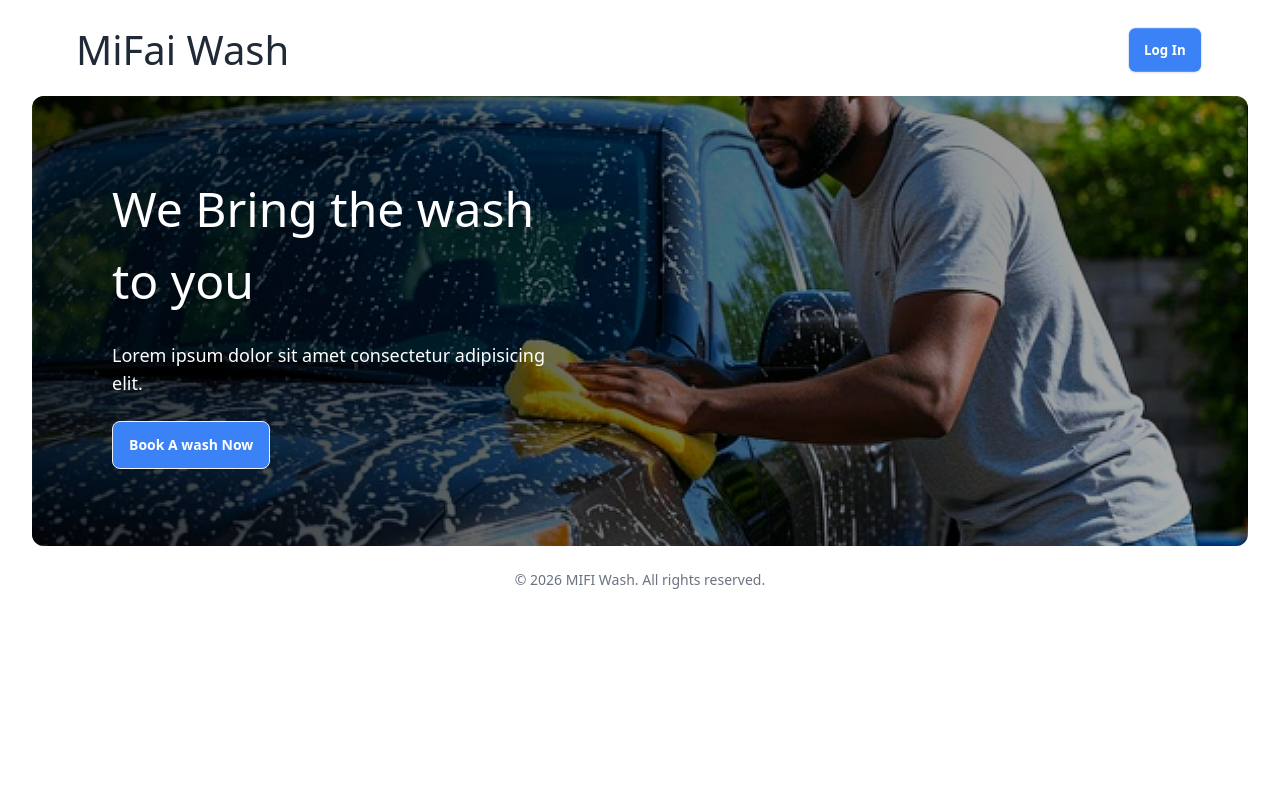
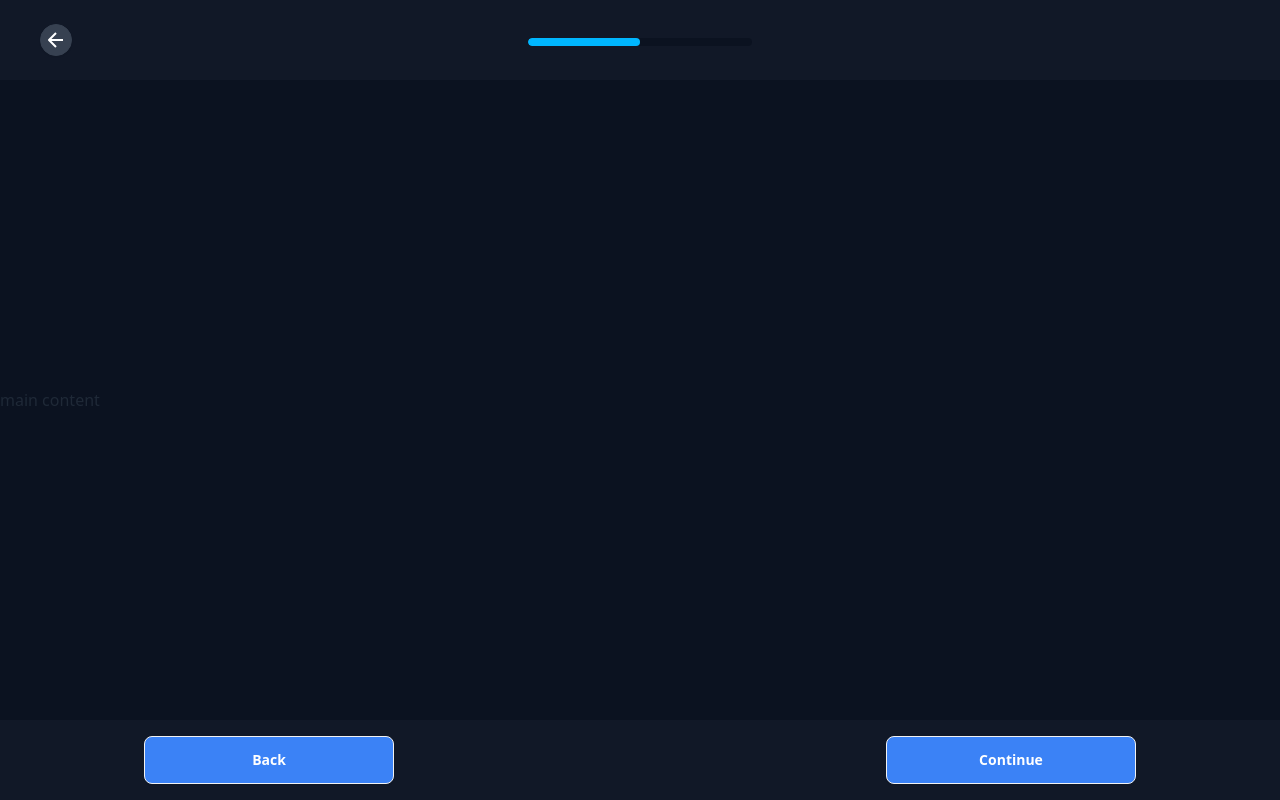
Before and after one commit to Xand3ribs/MIFI-Car-Wash-App, a React (Vite) app: page /booking in a window 1280 px wide. Built offline with nearby package versions, Linux system fonts and the light colour scheme.

Commit message:
Implement routing to new page using react router

```diff
--- a/package.json
+++ b/package.json
@@ -13,6 +13,7 @@
     "daisyui": "^4.12.24",
     "react": "^19.2.5",
     "react-dom": "^19.2.5",
+    "react-router-dom": "^7.14.2",
     "tailwindcss": "^3.4.19"
   },
   "devDependencies": {
--- a/src/App.jsx
+++ b/src/App.jsx
@@ -1,21 +1,16 @@
-import Hero from "./components/Hero";
-import Header from "./components/header";
-import Footer from "./components/footer";
+import { BrowserRouter, Routes, Route } from "react-router-dom";
+import Booking from "./pages/Booking";
+import Home from "./pages/Home"
+import AppRoutes from "./routes";
+
 
 function App() {
   return (
+    <BrowserRouter>
 
-      <div className="container flex flex-col">
-        <Header />
+      <AppRoutes />
 
-        <main className="flex-grow">
-
-          <Hero />
-        </main>
-
-        <Footer />
-      </div>
-
+    </BrowserRouter>
   );
 }
 
--- a/src/components/Hero.jsx
+++ b/src/components/Hero.jsx
@@ -1,6 +1,8 @@
+import { Link } from "react-router-dom";
+
 function Hero() {
   return (
-    <div className="relative h-[450px] bg-cover bg-center bg-no-repeat rounded-xl"
+    <div className="relative h-full  bg-cover bg-center bg-no-repeat rounded-xl"
       style={{ backgroundImage: "url('/src/assets/hero-bg.jpg')" }}>
 
       <div className="absolute inset-0 bg-gradient-to-r from-black/80 to-black/30 rounded-xl"></div>
@@ -15,7 +17,10 @@ function Hero() {
 
             <p className="text-lg">Lorem ipsum dolor sit amet consectetur adipisicing elit. </p>
 
-            <div className="btn bg-blue-action text-white  rounded-field w-auto">Book A wash Now</div>
+             <Link to="/booking" className="btn bg-blue-action text-white  rounded-field w-auto">
+              Book A wash Now
+            </Link>
+
 
           </div>
         </div>
--- a/src/index.css
+++ b/src/index.css
@@ -4,6 +4,6 @@
 
 @layer components {
   .container {
-    @apply max-w-7xl mx-auto px-4 sm:px-6 lg:px-8;
+    @apply max-w-7xl mx-auto px-4 sm:px-6 2xl:px-0;
   }
 }
--- /dev/null
+++ b/src/pages/Booking.jsx
@@ -0,0 +1,51 @@
+import { Link } from "react-router-dom";
+
+function Booking() {
+  return (
+    <div className="flex flex-col justify-between h-screen bg-navy-deep [&>div]: ">
+
+      {/* header */}
+      <div className="relative flex items-center justify-center bg-gray-dark h-20">
+
+        {/* back arrow */}
+          <Link to="/" className="absolute left-5 lg:left-10 bg-border-hover border-border-hover text-white btn btn-circle btn-sm ">
+
+            <svg xmlns="http://www.w3.org/2000/svg" width="24" height="24"  viewBox="0 0 24 24" fill="none" stroke="currentColor" stroke-width="2" stroke-               linecap="round" stroke-linejoin="round" class="lucide lucide-arrow-left-icon lucide-arrow-left"><path d="m12 19-7-7 7-7"/><path d="M19 12H5"/>
+            </svg>
+
+          </Link>
+
+
+          {/* progress bars */}
+          <div className="[&_.progress]:bg-navy-deep">
+
+            <progress className="progress progress-info w-28 sm:w-56 lg:w-62" value="50" max="100"></progress>
+
+          </div>
+
+      </div>
+
+      {/* booking content */}
+      <div className="">
+        <div>main content </div>
+      </div>
+
+      {/* Footer */}
+      <div className="flex lg:flex-row items-center justify-between bg-gray-dark h-20 px-10 lg:px-16 xl:px-36
+      [&>div]:bg-blue-action [&>div]:text-white [&>div]:w-[100px]  [&>div]:sm:w-[150px] [&>div]:lg:w-[250px]  ">
+
+        <div className="btn">
+          Back
+        </div>
+
+        <div className="btn">
+          Continue
+        </div>
+
+
+      </div>
+    </div>
+  );
+}
+
+export default Booking;
--- /dev/null
+++ b/src/pages/Home.jsx
@@ -0,0 +1,21 @@
+import Header from "../components/header";
+import Footer from "../components/Footer";
+import Hero from "../components/Hero";
+
+function Home() {
+  return (
+    <div className="container flex flex-col h-screen w-screen">
+
+      <Header />
+
+      <main className="flex-grow">
+        <Hero />
+      </main>
+
+      <Footer />
+
+    </div>
+  );
+}
+
+export default Home;
--- /dev/null
+++ b/src/routes.jsx
@@ -0,0 +1,12 @@
+import { Routes, Route } from "react-router-dom";
+import Home from "./pages/Home";
+import Booking from "./pages/Booking";
+
+export default function AppRoutes() {
+  return (
+    <Routes>
+      <Route path="/" element={<Home />} />
+      <Route path="/booking" element={<Booking />} />
+    </Routes>
+  );
+}
--- a/tailwind.config.js
+++ b/tailwind.config.js
@@ -2,6 +2,16 @@ module.exports = {
   content: ["./src/**/*.{js,jsx}"],
   plugins: [require("daisyui")],
   theme: {
+    screens: {
+      // 'xs': '475px',
+      'sm': '475px',
+      'md': '640px',
+      'lg': '768px',
+      'xl': '1024px',
+      '2xl': '1280px',
+      '3xl': '1400px',
+    },
+
     extend: {
       colors: {
         'navy-deep': '#0B1220',
```
Also changed, not shown: src/components/booking/step1.jsx (added), 1 other file (tests, documents, lock files or other folders).
